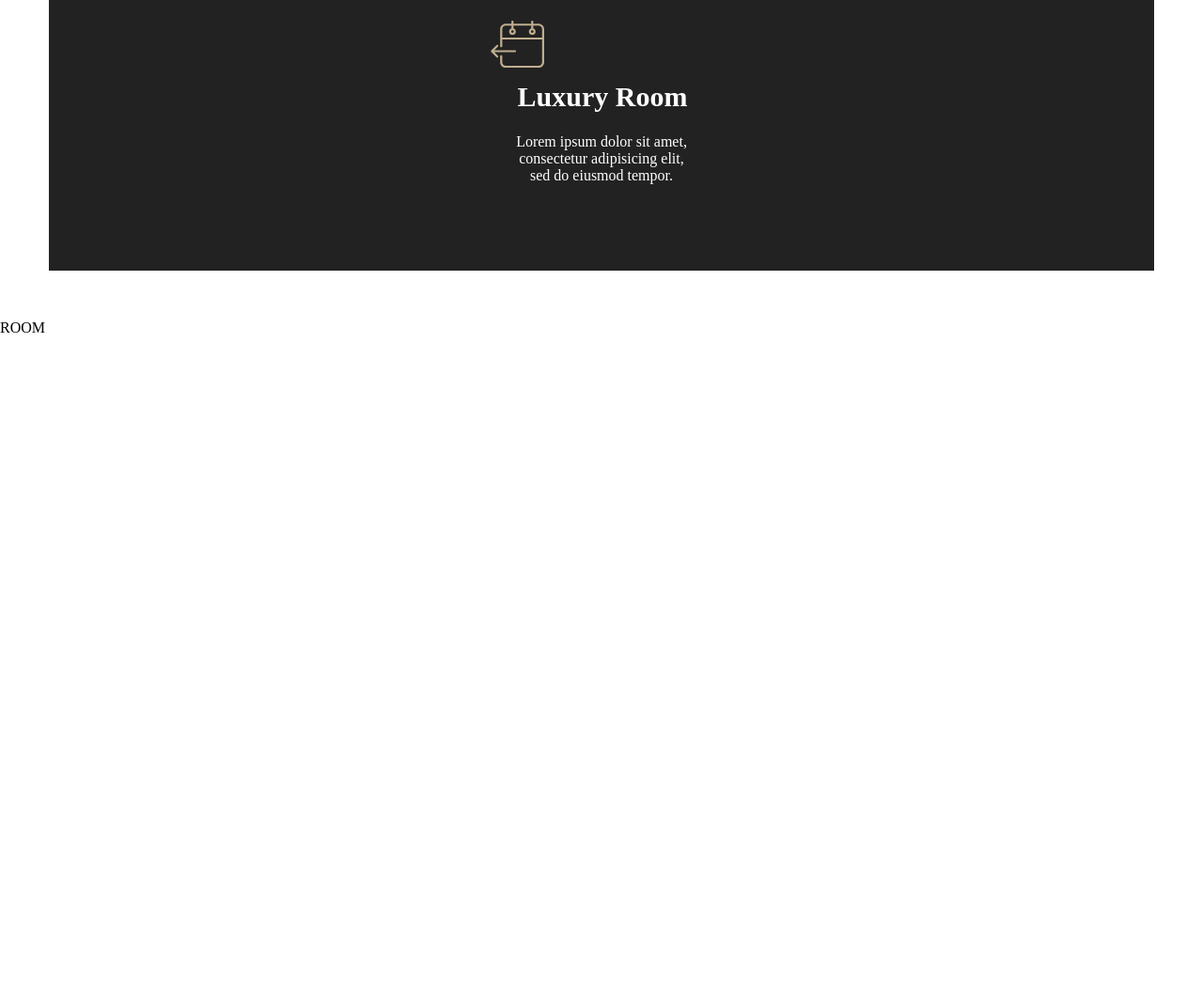
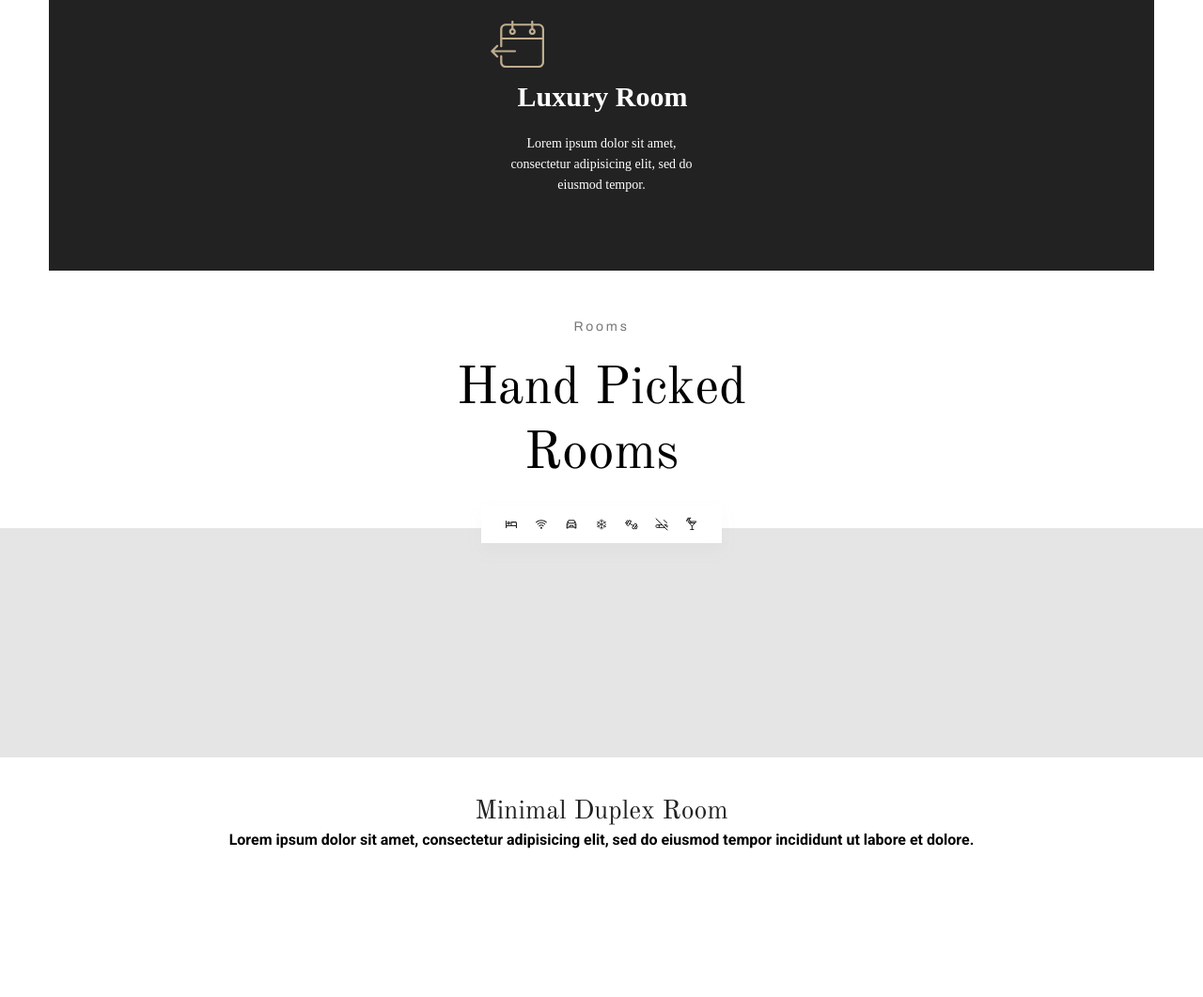
Before and after one commit to RafaelVillagomezDev/miranda_front, a website: page home.html in a window 1280 px wide. Shown: the part 2400-3461 px from the top of the page at 94% size. Before the commit the page ends 2758 px from the top, so only its background shows below. Drawn offline with nearby package versions, Linux system fonts and the light colour scheme.

Commit message:
Create slider an card prce

```diff
--- a/home.html
+++ b/home.html
@@ -8,6 +8,7 @@
     <link rel="stylesheet" href="./css/home.css" />
   </head>
   <body>
+    <!--NAVBAR-->
     <nav>
       <div>
         <button type="button" id="btn_menu">
@@ -25,6 +26,7 @@
         </button>
       </div>
     </nav>
+    <!--SECTION INFO-->
     <section id="main_card">
       <p>
         THE ULTIMATE LUXURY
@@ -83,7 +85,16 @@
             <h1 style="color: #FFFFFF;">Luxury Room</h1>
             <p style="color: #FFFFFF;">Lorem ipsum dolor sit amet, consectetur adipisicing elit, sed do eiusmod tempor.</p>
     </div>
-    <p class="subtitles_info">ROOM</p>
+    <p class="subtitles_info">Rooms  </p>
+    <h1 class="title_info">Hand Picked </br>Rooms</h1>
+    <!--SLIDER-->
+     <img id="slider_box" src="./images/icons/slider_box.svg"/>
+     <div class="slider">
 
+     </div>
+     <section class="card_info_price">
+        <h1>Minimal Duplex Room</h1>
+        <p>Lorem ipsum dolor sit amet, consectetur adipisicing elit, sed do eiusmod tempor incididunt ut labore et dolore.</p>
+     </section>
   </body>
 </html>
--- /dev/null
+++ b/sass/components/_card_info_price.scss
@@ -0,0 +1,35 @@
+//VARIABLES GLOBALES
+$black-color: #222222;
+$white-color: #E5E5E5;
+$white-color-nav: #FFFFFF;
+$gold-color: #BEAD8E;
+//Colores para textos //
+$text-color-grey: #777777;
+$text-color-black-bold: #111111;
+$text-color-black: #222222;
+$text-color-white: #FFFFFF;
+
+@import url('https://fonts.googleapis.com/css2?family=Archivo&family=Old+Standard+TT&family=Roboto:wght@700&display=swap');
+
+.card_info_price {
+    height: 215px;
+    text-align: center;
+    background-color: $text-color-white;
+
+
+    h1 {
+        font-family: 'Old Standard TT', serif;
+        font-size: 28px;
+        line-height: 36px;
+        font-weight: 400;
+        color: $black-color;
+
+    }
+
+    p {
+        font-family: 'Roboto', serif;
+        font-weight: 400;
+        line-height: 1.5;
+
+    }
+}
--- a/sass/components/_card_more.scss
+++ b/sass/components/_card_more.scss
@@ -1,3 +1,4 @@
+@import url('https://fonts.googleapis.com/css2?family=Archivo&family=Old+Standard+TT&family=Roboto:wght@700&display=swap');
 //VARIABLES GLOBALES
 $black-color: #222222;
 $white-color: #E5E5E5;
@@ -52,6 +53,11 @@
     }
 
     p {
+        font-family: 'Roboto, sans-serif';
+        font-style: normal;
+        font-weight: 400;
+        line-height: 22px;
+        font-size: 14px;
         margin: auto;
         padding-top: 22px;
         text-align: center;
--- /dev/null
+++ b/sass/components/_slider_image.scss
@@ -0,0 +1,7 @@
+.slider {
+    height: 244px;
+    position: relative;
+    bottom: 40px;
+    background-color: #E5E5E5;
+    z-index: -1;
+}
--- a/sass/home.scss
+++ b/sass/home.scss
@@ -1,6 +1,9 @@
 @use 'components/navbar';
 @use 'components/arrival_card';
 @use 'components/card_more';
+@use 'components/slider_image';
+@use 'components/card_info_price';
+
 @import url('https://fonts.googleapis.com/css2?family=Archivo&family=Old+Standard+TT&family=Roboto:wght@700&display=swap');
 //VARIABLES GLOBALES
 $black-color: #222222;
@@ -123,6 +126,7 @@
     }
 
     button {
+
         width: 216px;
         height: 60px;
         font-weight: bold;
@@ -133,3 +137,29 @@
         color: $text-color-white;
     }
 }
+
+.subtitles_info {
+    font-family: 'Archivo', sans-serif;
+    color: $text-color-grey;
+    text-align: center;
+    font-weight: bold;
+    font-size: 14px;
+    line-height: 15px;
+    letter-spacing: 2.8px;
+}
+
+.title_info {
+    text-align: center;
+    font-weight: 400;
+    font-size: 56px;
+    font-family: 'Old Standard TT', serif;
+    letter-spacing: -1, 2px;
+    margin-top: 25px;
+    margin-bottom: 12px;
+}
+
+#slider_box {
+    display: block;
+    margin-left: auto;
+    margin-right: auto;
+}
```
Also changed, not shown: css/home.css, images/icons/slider_box.svg (added), 1 other file.
